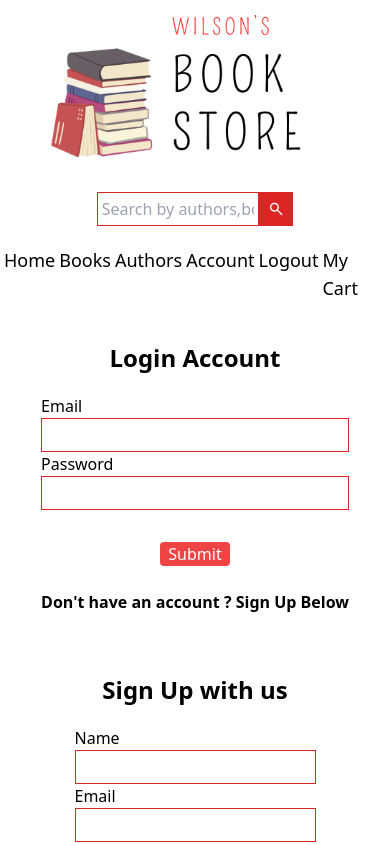
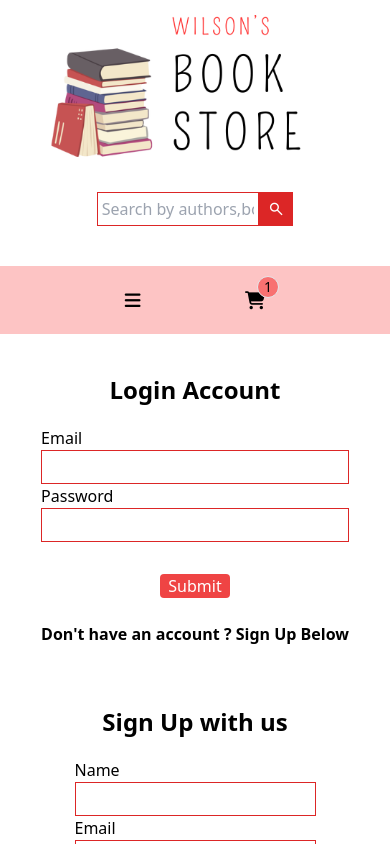
Before and after one commit to anoopwilson96/032-book-store-assignment, a React (Vite) app: page /login in a window 390 px wide. Shown: the top 844 px of the page. Built offline with nearby package versions, Linux system fonts and the light colour scheme.

Commit message:
Update header.jsx

```diff
--- a/src/components/header.jsx
+++ b/src/components/header.jsx
@@ -1,8 +1,13 @@
-import React from 'react'
+import React, { useState } from 'react';
 import { Outlet, Link } from "react-router-dom";
 
+export default function Header() {
+  const [isMenuOpen, setIsMenuOpen] = useState(false); // State to track menu visibility
 
-export default function Header() {
+  const toggleMenu = () => {
+    setIsMenuOpen(!isMenuOpen); // Toggle menu state on button click
+  };
+
   return (
     <>
       <header>
@@ -13,17 +18,26 @@ export default function Header() {
 </Link>
 
 </section>
-        <section className="headerTwo mt-0">
+<section className="headerTwo mt-0 mb-10">
 <div className="searchBar  flex flex-row justify-center ">
 <input type="text" className="border border-red-600  w-5/12 outline-none p-1" placeholder="Search by authors,book name,language & categories " />
 <button className="bg-red-600 px-2"><span className="material-symbols-outlined  text-white  text-lg">search</span>
 </button>
-
 </div>
 </section>
-        <div>
-        <ul className=' font- mx-1 mt-5 flex gap-1 flex-row  justify-evenly'>
 
+
+
+
+
+        <div className='p-5 flex flex-row align-middle justify-evenly max-w-full mx-auto bg-[#fdbfbfeb]'>
+          <div className=' hover:text-red-600 text-lg'>
+            <Link>
+            <i className={`fa-solid fa-bars toggleButton ${isMenuOpen ? 'active' : ''} md:hidden `} onClick={toggleMenu}></i>
+            </Link>
+          </div>
+
+          <ul className={`dropMenu font- mx-1 mt-10 flex gap-6 flex-col justify-evenly ${isMenuOpen ? 'visible' : 'hidden'} md:flex md:flex-row md:mt-0 md:gap-32`}>
             <Link to={'/'} className='' >
               <li className="hover:text-red-600 text-lg ">Home</li>
             </Link>
@@ -39,16 +53,18 @@ export default function Header() {
             <Link to={'/'} className='' >
               <li className="hover:text-red-600 text-lg ">Logout</li>
             </Link>
-          <Link>
-          <li className="hover:text-red-600 text-lg ">My Cart</li>
-          </Link>
-
           </ul>
 
-
+          <div>
+            <Link className='relative'>
+              <h3 className=" hover:text-red-600 text-lg ">
+                <i className=" fa-solid fa-cart-shopping"></i>
+                <span className=' absolute bottom-4 left-3 bg-red-400 text-black text-sm px-1.5 py-0 rounded-full border'>1</span>
+              </h3>
+            </Link>
           </div>
-
+        </div>
       </header>
     </>
-  )
+  );
 }
```
Lines whose indentation alone changed are shown as unchanged.
